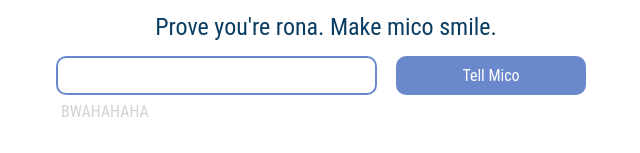
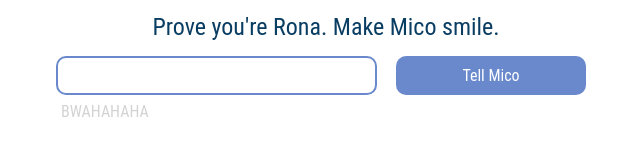
Before and after one commit to micoabarquez1223-pixel/happyaki, a plain HTML site: page index.html in a window 1280 px wide. Shown: the part 644-797 px from the top of the page, 314-954 px from the left. Drawn offline with Linux system fonts and the light colour scheme.

Commit message:
Update index.html

```diff
--- a/index.html
+++ b/index.html
@@ -69,7 +69,7 @@
         </div>
 
         <div class="prompt">
-            Prove you're rona. Make mico smile.
+            Prove you're Rona. Make Mico smile.
         </div>
 
         <div class="button-wrapper">
```
